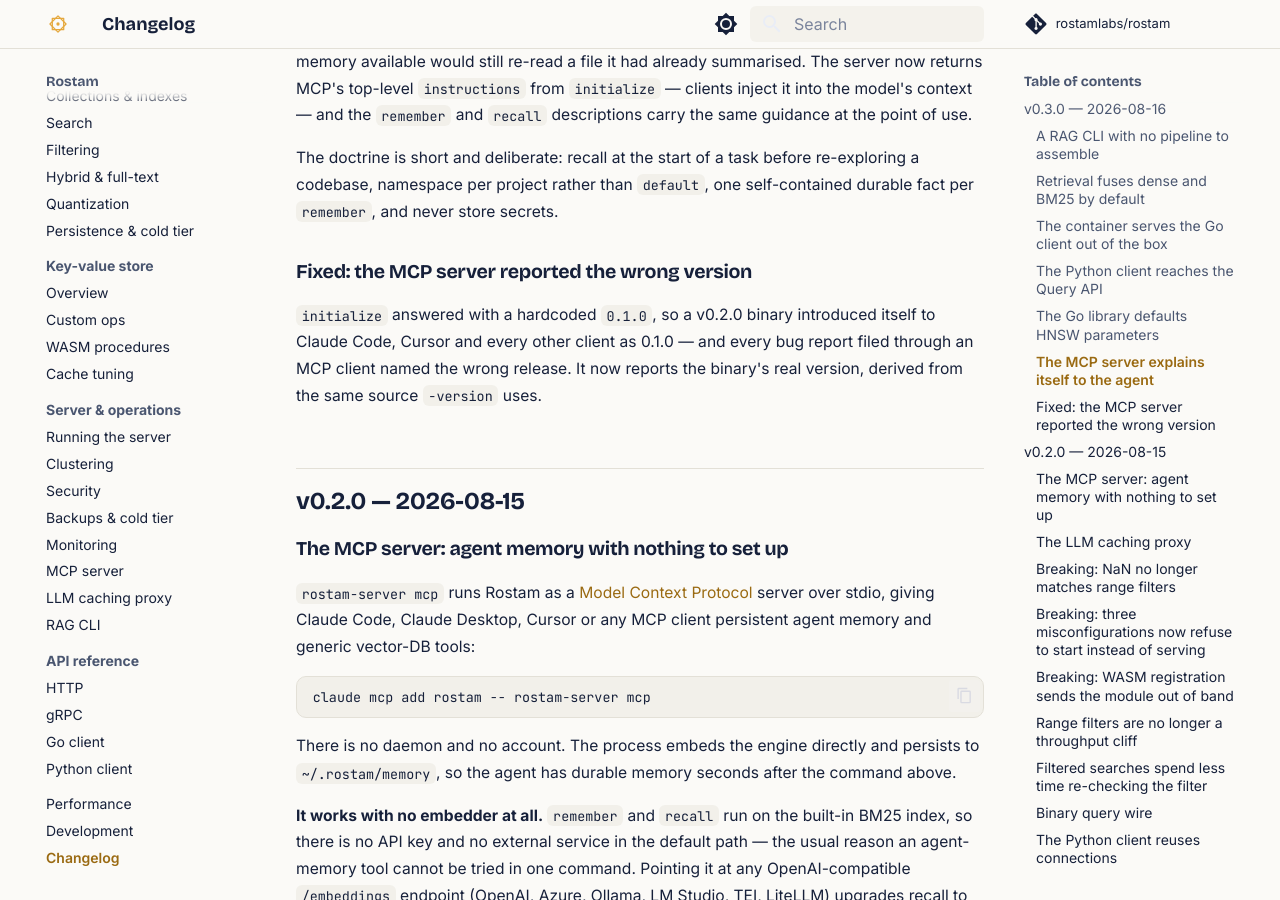
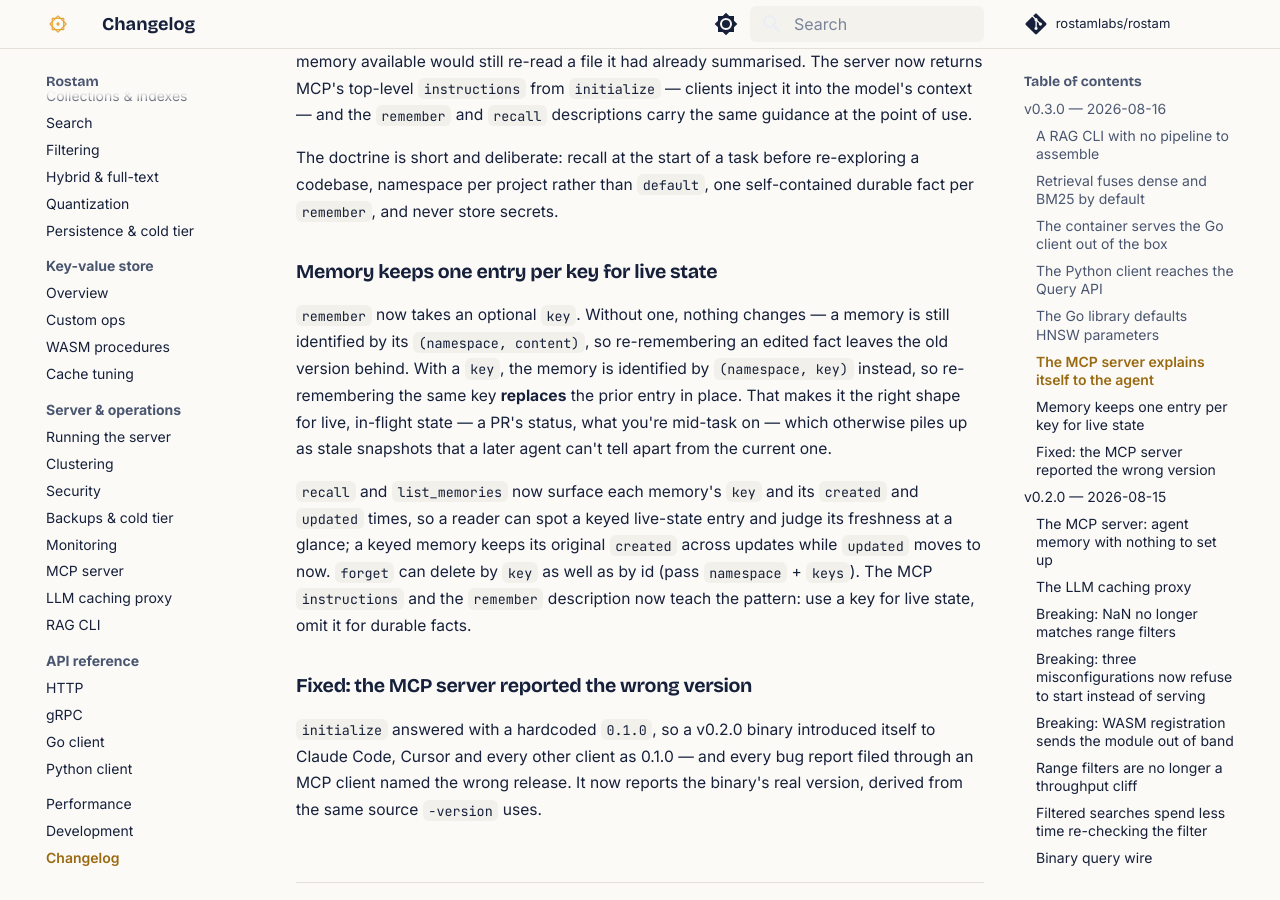
Before and after one commit to Keivan-S/rostam, an MkDocs documentation site: the page built from docs/changelog.md, in a window 1280 px wide and 900 px high, scrolled down 2181 px. Built offline with MkDocs 1.6.1 and Material for MkDocs 9.7.7, drawn with Linux system fonts in a browser that asks for light colours; comment, search, counter and statistics services are not loaded.

Commit message:
docs(changelog): keyed memory entry under v0.3.0

```diff
--- a/docs/changelog.md
+++ b/docs/changelog.md
@@ -94,6 +94,24 @@
 The doctrine is short and deliberate: recall at the start of a task before
 re-exploring a codebase, namespace per project rather than `default`, one
 self-contained durable fact per `remember`, and never store secrets.
+
+### Memory keeps one entry per key for live state
+
+`remember` now takes an optional `key`. Without one, nothing changes — a memory
+is still identified by its `(namespace, content)`, so re-remembering an edited
+fact leaves the old version behind. With a `key`, the memory is identified by
+`(namespace, key)` instead, so re-remembering the same key **replaces** the
+prior entry in place. That makes it the right shape for live, in-flight state —
+a PR's status, what you're mid-task on — which otherwise piles up as stale
+snapshots that a later agent can't tell apart from the current one.
+
+`recall` and `list_memories` now surface each memory's `key` and its `created`
+and `updated` times, so a reader can spot a keyed live-state entry and judge its
+freshness at a glance; a keyed memory keeps its original `created` across
+updates while `updated` moves to now. `forget` can delete by `key` as well as by
+id (pass `namespace` + `keys`). The MCP `instructions` and the `remember`
+description now teach the pattern: use a key for live state, omit it for durable
+facts.
 
 ### Fixed: the MCP server reported the wrong version
 
```
